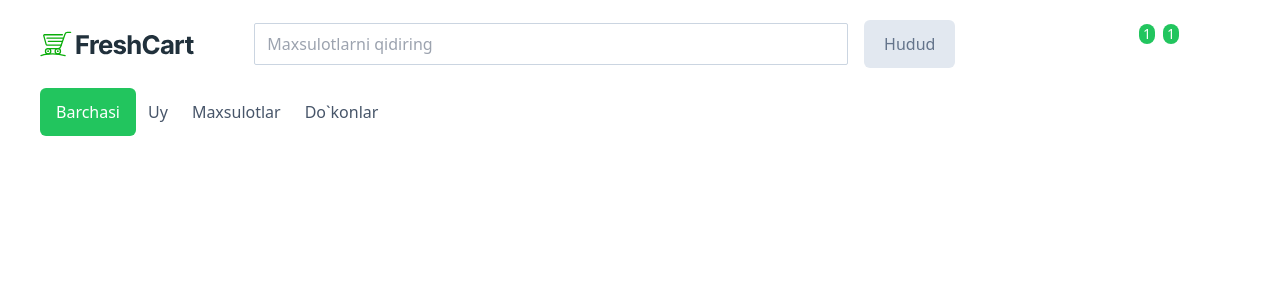
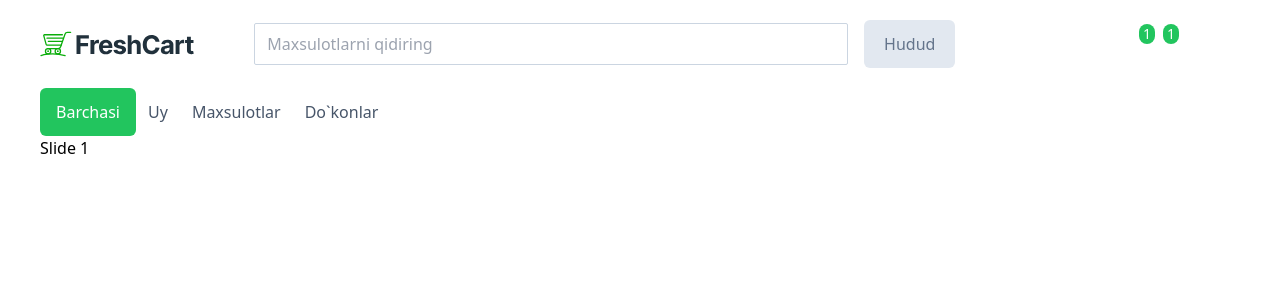
Before and after one commit to sanjarbek-ismatov/freshcart, a Next.js app in the folder frontend/: page / in a window 1280 px wide. Shown: the top 300 px of the page. Built offline with nearby package versions, Linux system fonts and the light colour scheme; some icons are missing.

Commit message:
menu style fixed && swipper adding

```diff
--- a/frontend/app/components/Menu/Menu.css
+++ b/frontend/app/components/Menu/Menu.css
@@ -0,0 +1,4 @@
+.hover-button:hover + .item {
+  opacity: 1;
+  transform: translateY(0px);
+}
--- a/frontend/app/components/Menu/index.tsx
+++ b/frontend/app/components/Menu/index.tsx
@@ -4,11 +4,11 @@ function Menu() {
   return (
     <>
       <div className="flex items-center">
-        <div className="relative group ">
-          <button className="py-3 px-4 bg-green-500 rounded-md text-white">
+        <div className="relative">
+          <button className="hover-button py-3 px-4 bg-green-500 rounded-md text-white">
             Barchasi
           </button>
-          <ul className="absolute transition-all translate-y-2 ease-in duration-300 group-hover:opacity-100 group-hover:translate-y-[0px] opacity-0 border text-slate-600 border-slate-300 p-3 w-36 rounded-md">
+          <ul className="absolute item transition-all translate-y-2 ease-in duration-300  opacity-0 border text-slate-600 border-slate-300 p-3 w-36 rounded-md z-10 bg-white">
             <li className="py-1">
               <Link href="/">Maishiy texnika</Link>
             </li>
--- /dev/null
+++ b/frontend/app/components/Swiper/index.tsx
@@ -0,0 +1,36 @@
+"use client";
+import "./Swiper.css";
+import "swiper/css";
+import { Swiper as SwiperComponent, SwiperSlide } from "swiper/react";
+function Swiper() {
+  return (
+    <>
+      <SwiperComponent
+        className="w-full"
+        spaceBetween={30}
+        centeredSlides={true}
+        autoplay={{
+          delay: 2500,
+          disableOnInteraction: false,
+        }}
+      >
+        <SwiperSlide>
+          <div className="w-full">Slide 1</div>
+        </SwiperSlide>
+        <SwiperSlide>
+          <div className="w-full">Slide 1</div>
+        </SwiperSlide>
+        <SwiperSlide>
+          <div className="w-full">Slide 1</div>
+        </SwiperSlide>
+        <SwiperSlide>
+          <div className="w-full">Slide 1</div>
+        </SwiperSlide>
+        <SwiperSlide>
+          <div className="w-full">Slide 1</div>
+        </SwiperSlide>
+      </SwiperComponent>
+    </>
+  );
+}
+export default Swiper;
--- a/frontend/app/components/index.ts
+++ b/frontend/app/components/index.ts
@@ -1,2 +1,3 @@
 export {default as Navbar} from "./Navbar";
 export {default as Menu} from "./Menu";
+export {default as Swiper} from "./Swiper";
--- a/frontend/app/page.tsx
+++ b/frontend/app/page.tsx
@@ -1,10 +1,10 @@
-import Navbar from "./components/Navbar";
-import Menu from "./components/Menu";
+import { Swiper, Menu, Navbar } from "./components";
 export default function Home() {
   return (
     <div className="container max-w-[1200px] mx-auto">
       <Navbar />
       <Menu />
+      <Swiper />
     </div>
   );
 }
--- a/frontend/package.json
+++ b/frontend/package.json
@@ -17,6 +17,7 @@
     "react": "18.2.0",
     "react-dom": "18.2.0",
     "react-redux": "^8.0.5",
+    "swiper": "^9.1.1",
     "typescript": "5.0.2"
   },
   "devDependencies": {
```
Also changed, not shown: frontend/app/components/Swiper/Swiper.css (added), 1 other file (tests, documents, lock files or other folders).
